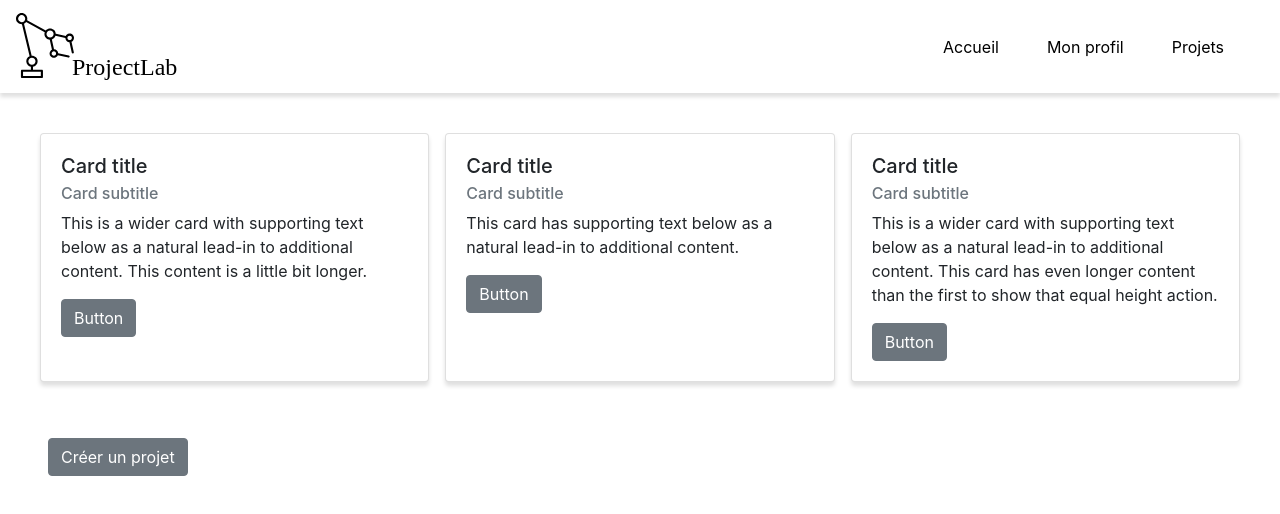
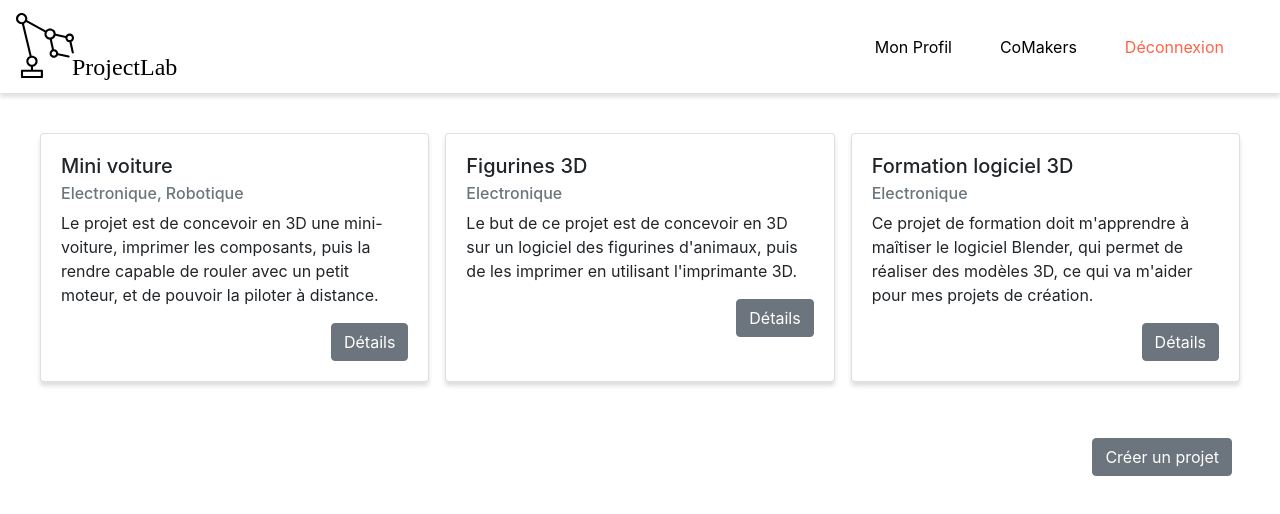
Before and after one commit to emilie-anglade/projectLab, a React (Create React App) app: page /profile in a window 1280 px wide. Shown: the top 514 px of the page. Built offline with nearby package versions, Linux system fonts and the light colour scheme.

Commit message:
css et autres broutilles sur la pgae profil

```diff
--- a/src/components/Card.js
+++ b/src/components/Card.js
@@ -24,46 +24,49 @@ const CardProject = (props) => {
     "box-shadow": "0px 4px 4px rgba(0,0,0,.125)"
   };
 
+  const styleButton = {
+    float: "right"
+  }
+
   return (
     <CardDeck style={cardgroup}>
       <Card style={cardbodycss}>
         <CardBody>
-          <CardTitle tag="h5">Card title</CardTitle>
+          <CardTitle tag="h5">Mini voiture</CardTitle>
           <CardSubtitle tag="h6" className="mb-2 text-muted">
-            Card subtitle
+            Electronique, Robotique
           </CardSubtitle>
           <CardText>
-            This is a wider card with supporting text below as a natural lead-in
-            to additional content. This content is a little bit longer.
+            Le projet est de concevoir en 3D une mini-voiture, imprimer les composants, puis la
+            rendre capable de rouler avec un petit moteur, et de pouvoir la piloter à distance.
           </CardText>
-          <Button>Button</Button>
+          <Button style={styleButton}>Détails</Button>
         </CardBody>
       </Card>
       <Card style={cardbodycss}>
         <CardBody>
-          <CardTitle tag="h5">Card title</CardTitle>
+          <CardTitle tag="h5">Figurines 3D</CardTitle>
           <CardSubtitle tag="h6" className="mb-2 text-muted">
-            Card subtitle
+            Electronique
           </CardSubtitle>
           <CardText>
-            This card has supporting text below as a natural lead-in to
-            additional content.
+            Le but de ce projet est de concevoir en 3D sur un logiciel des figurines
+            d'animaux, puis de les imprimer en utilisant l'imprimante 3D.
           </CardText>
-          <Button>Button</Button>
+          <Button style={styleButton}>Détails</Button>
         </CardBody>
       </Card>
       <Card style={cardbodycss}>
         <CardBody>
-          <CardTitle tag="h5">Card title</CardTitle>
+          <CardTitle tag="h5">Formation logiciel 3D</CardTitle>
           <CardSubtitle tag="h6" className="mb-2 text-muted">
-            Card subtitle
+            Electronique
           </CardSubtitle>
           <CardText>
-            This is a wider card with supporting text below as a natural lead-in
-            to additional content. This card has even longer content than the
-            first to show that equal height action.
+            Ce projet de formation doit m'apprendre à maîtiser le logiciel Blender, qui permet
+            de réaliser des modèles 3D, ce qui va m'aider pour mes projets de création.
           </CardText>
-          <Button>Button</Button>
+          <Button style={styleButton}>Détails</Button>
         </CardBody>
       </Card>
     </CardDeck>
--- a/src/components/Navbar.js
+++ b/src/components/Navbar.js
@@ -24,31 +24,33 @@ const NavbarProject = (props) => {
     color: "black"
   }
 
+  const red = {
+    "margin-right": "32px",
+    color: "tomato"
+  }
+
   return (
     <div>
       <Navbar style={nav} light expand="md">
-        <NavbarBrand href="/">
+        <NavbarBrand href="/profile">
           <img src={logo} alt="logo" />
         </NavbarBrand>
         <NavbarToggler onClick={toggle} />
         <Collapse isOpen={isOpen} navbar>
           <Nav className="ml-auto" navbar>
-            <NavItem>
-              <NavLink tag={Link} to="/" style={navLinks}>
-                Accueil
+          <NavItem>
+              <NavLink tag={Link} to="/profile" style={navLinks}>
+                Mon Profil
+              </NavLink>
+            </NavItem>
+          <NavItem>
+              <NavLink tag={Link} to="/memberslist" style={navLinks}>
+                CoMakers
               </NavLink>
             </NavItem>
             <NavItem>
-              <NavLink tag={Link} to="/profile" style={navLinks}>
-                Mon profil
-              </NavLink>
-            </NavItem>
-            <NavItem>
-              <NavLink
-                style={navLinks}
-                href="https://github.com/reactstrap/reactstrap"
-              >
-                Projets
+              <NavLink tag={Link} to="/" style={red}>
+                Déconnexion
               </NavLink>
             </NavItem>
           </Nav>
--- a/src/components/Profile.js
+++ b/src/components/Profile.js
@@ -11,6 +11,7 @@ const Profile = () => {
   const [modalShow, setModalShow] = React.useState(false);
   const styleButton = {
     margin: "3em",
+    float: "right"
   }
 
   return (
```
